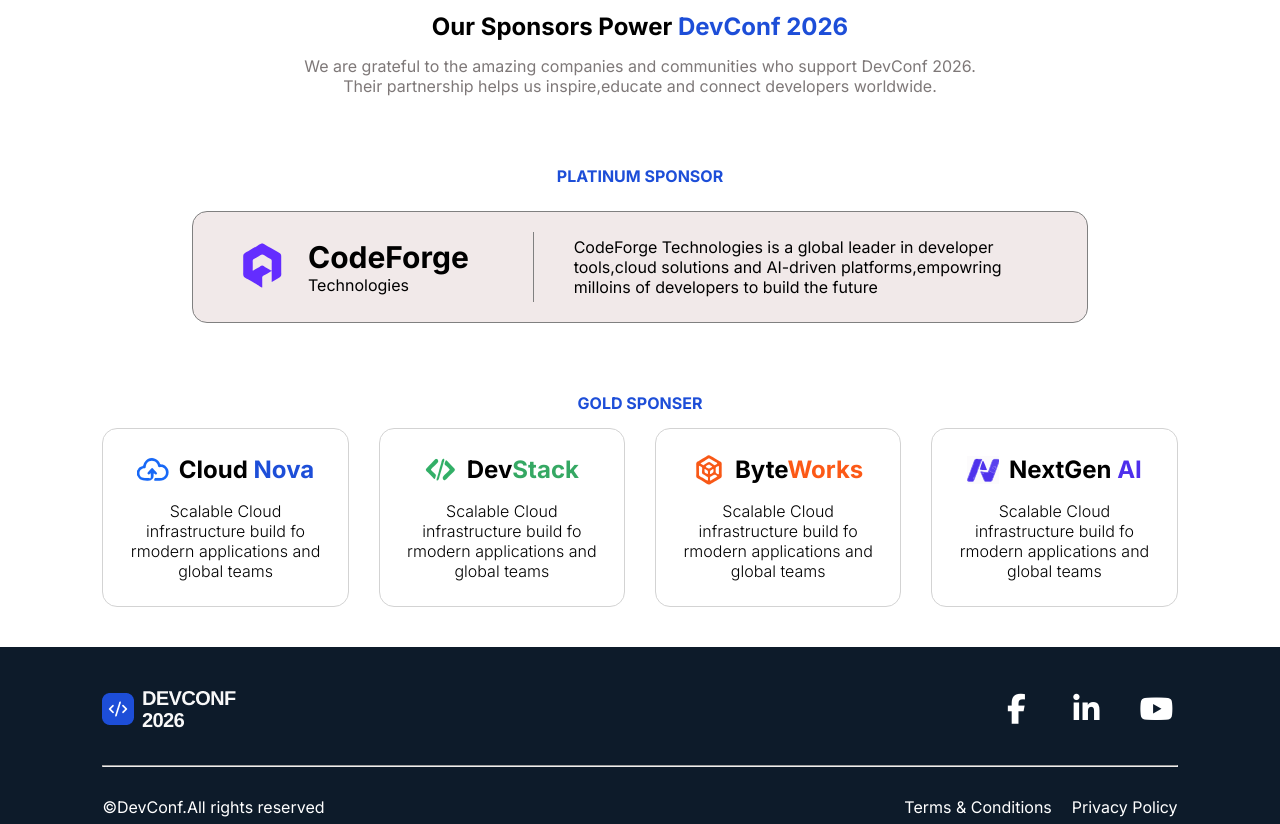
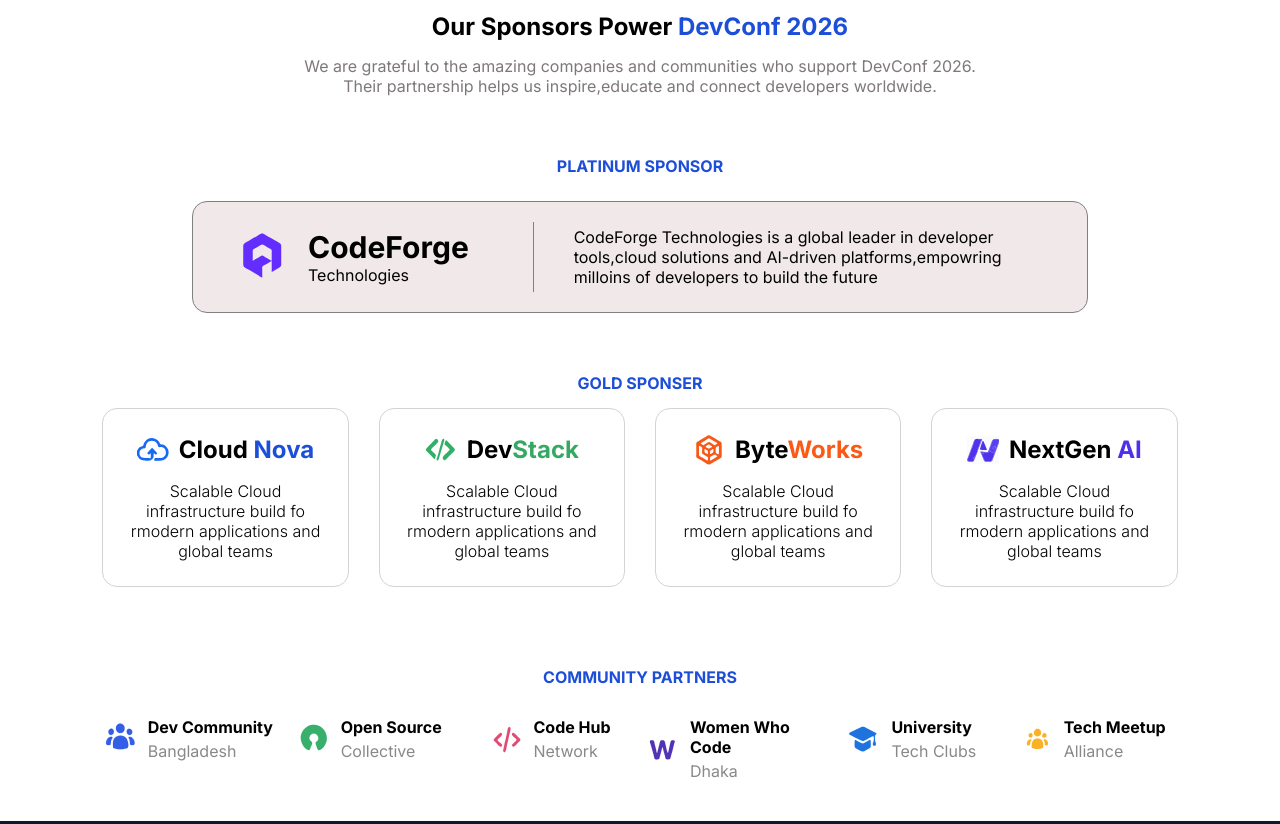
Before and after one commit to Rahat-Karim5452/Assignment-01-DevConf-2026, a plain HTML site: page index.html in a window 1280 px wide. Shown: the part 2580-3404 px from the top of the page. Drawn offline with Linux system fonts and the light colour scheme.

Commit message:
Community Sponsor section Added

```diff
--- a/index.html
+++ b/index.html
@@ -272,6 +272,76 @@
             </div>
         </Section>
         <!--  Gold Sponsor End-->
+
+        <!--Community Pertners Start-->
+        <section class="container-reuse">
+            <div class="community-partners-heding">
+                <span>COMMUNITY PARTNERS</span>
+            </div>
+
+            <!-- Communities -->
+            <div class="all-community">
+                <div class="individual-community">
+                    <div class="community-partners-description">
+                        <img src="./assets/DevCommunity.svg" alt="">
+                        <div class="community-details">
+                            <h4>Dev Community</h4>
+                            <p>Bangladesh</p>
+                        </div>
+                    </div>
+                </div>
+
+                <div class="individual-community">
+                    <div class="community-partners-description">
+                        <img src="./assets/opensource.svg" alt="">
+                        <div class="community-details">
+                            <h4>Open Source</h4>
+                            <p>Collective</p>
+                        </div>
+                    </div>
+                </div>
+
+                <div class="individual-community">
+                    <div class="community-partners-description">
+                        <img src="./assets/codehub.svg" alt="">
+                        <div class="community-details">
+                            <h4>Code Hub</h4>
+                            <p>Network</p>
+                        </div>
+                    </div>
+                </div>
+
+                <div class="individual-community">
+                    <div class="community-partners-description">
+                        <img src="./assets/WomenWho.svg" alt="">
+                        <div class="community-details">
+                            <h4>Women Who Code</h4>
+                            <p>Dhaka</p>
+                        </div>
+                    </div>
+                </div>
+                <div class="individual-community">
+                    <div class="community-partners-description">
+                        <img src="./assets/university.svg" alt="">
+                        <div class="community-details">
+                            <h4>University</h4>
+                            <p>Tech Clubs</p>
+                        </div>
+                    </div>
+                </div>
+
+               <div class="individual-community">
+                    <div class="community-partners-description">
+                        <img src="./assets/techmeetup.svg" alt="">
+                        <div class="community-details">
+                            <h4>Tech Meetup</h4>
+                            <p>Alliance</p>
+                        </div>
+                    </div>
+                </div>
+            </div>
+        </section>
+        <!--Community Pertners End-->
     </main>
     <!-- Footer Section Start -->
     <footer>
--- a/style.css
+++ b/style.css
@@ -221,7 +221,7 @@ header {
   margin-bottom: 25px;
 }
 .cotainer-for-platinum-section {
-  padding: 30px 15%;
+  padding: 20px 15%;
 }
 .codeforge-box {
   padding: 20px 45px;
@@ -354,3 +354,37 @@ footer {
   text-decoration: none;
   color: white;
 }
+
+/* Community Partners */
+.community-partners-heding {
+  text-align: center;
+  font-weight: bold;
+}
+.community-partners-heding span {
+  color: #1d4ed8;
+}
+
+/* All communities  */
+.all-community {
+  display: grid;
+  grid-template-columns: repeat(6, 1fr);
+  gap: 10px;
+}
+.individual-community {
+  padding: 30px 0px 0px 0px;
+}
+.community-partners-description {
+  display: flex;
+  gap: 10px;
+  justify-content: center;
+  align-items: center;
+}
+.community-partners-description img {
+  height: 35px;
+  width: 35px;
+  object-fit: contain;
+}
+.community-details p {
+  color: rgb(139, 136, 136);
+  margin-top: 4px;
+}
```
